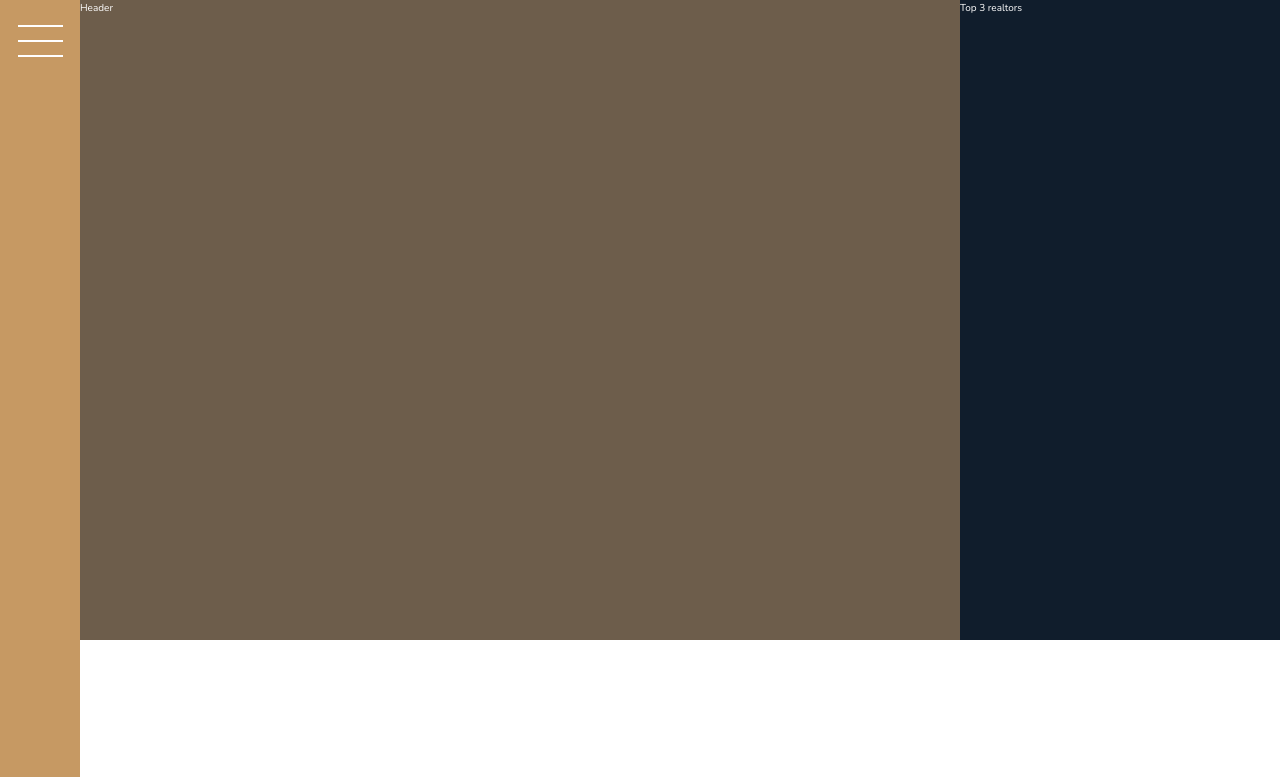
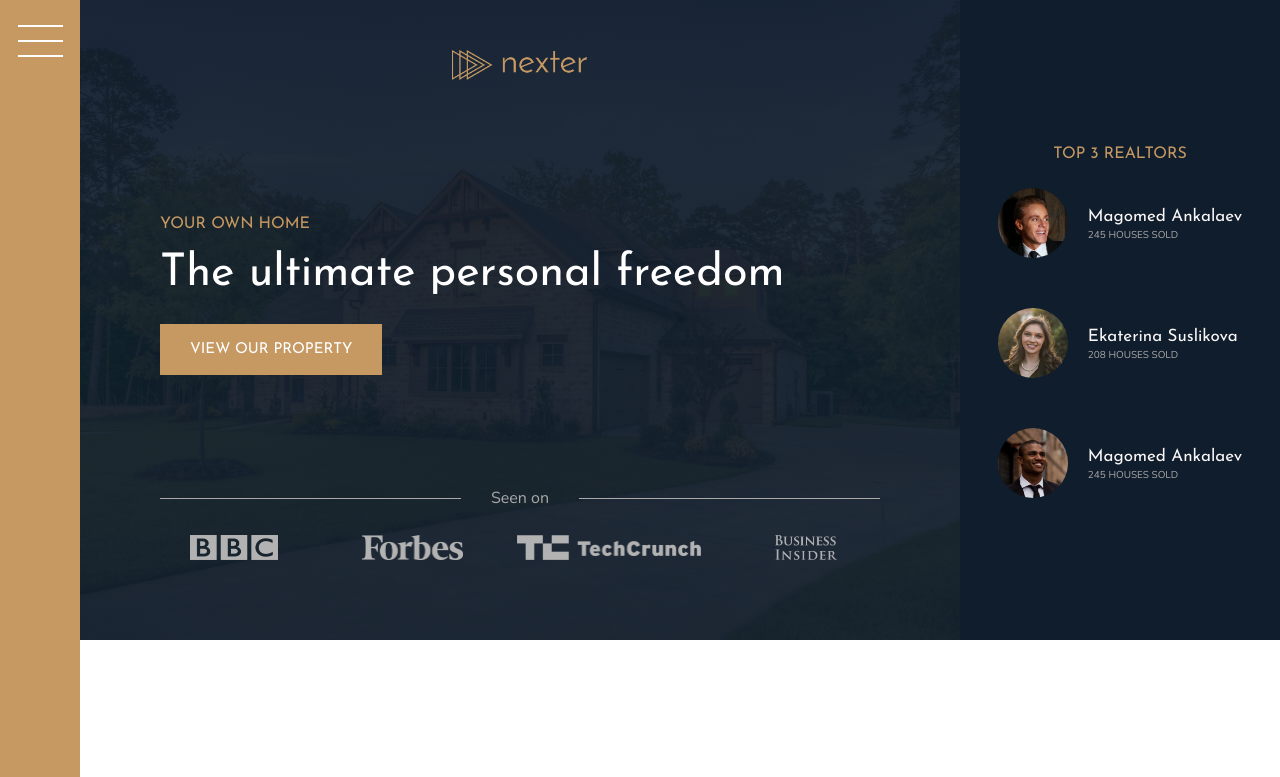
Before and after one commit to Vital99878/Grid, a website: page index.html in a window 1280 px wide. Shown: the top 777 px of the page. Drawn offline with nearby package versions, Linux system fonts and the light colour scheme.

Commit message:
header. all components is ready

```diff
--- a/index.html
+++ b/index.html
@@ -19,11 +19,39 @@
 </div>
 
 <header class="header">
-    Header
+    <img src="img/logo.png" alt="logo" class="header__logo">
+    <h3 class="heading-3">Your own home</h3>
+    <h1 class="heading-1">The ultimate personal freedom</h1>
+    <button class="btn header__btn">View our property</button>
+    <div class="header__seenon-text">Seen on</div>
+    <div class="header__seenon-logos">
+        <img src="img/logo-bbc.png " alt="seen on logo 1">
+        <img src="img/logo-forbes.png " alt="seen on logo 2">
+        <img src="img/logo-techcrunch.png" alt="seen on logo 3">
+        <img src="img/logo-bi.png" alt="seen on logo 4">
+    </div>
 </header>
 
 <div class="realtors">
-    Top 3 realtors
+    <h3 class="heading-3">Top 3 Realtors</h3>
+    <div class="realtors__list">
+        <img src="img/realtor-1.jpeg" alt="realtor 1" class="realtors__img">
+        <div class="realtors__details">
+            <h4 class="heading-4 heading-4--light">Magomed Ankalaev</h4>
+            <p class="realtors__sold">245 houses sold</p>
+        </div>
+        <img src="img/realtor-2.jpeg" alt="realtor 2" class="realtors__img">
+        <div class="realtors__details">
+            <h4 class="heading-4 heading-4--light">Ekaterina Suslikova</h4>
+            <p class="realtors__sold">208 houses sold</p>
+        </div>
+        <img src="img/realtor-3.jpeg" alt="realtor 3" class="realtors__img">
+        <div class="realtors__details">
+            <h4 class="heading-4 heading-4--light">Magomed Ankalaev</h4>
+            <p class="realtors__sold">245 houses sold</p>
+        </div>
+    </div>
+
 </div>
 
 <section class="features">
@@ -348,7 +376,8 @@
         <li class="nav__item"><a href="" class="nav__link">Submit your property</a></li>
         <li class="nav__item"><a href="" class="nav__link">Come work with us</a></li>
     </ul>
-    <p class="copyright">&copy;Copyright 2017 by Jonas Schmedtmann. Feel free to use this project for your own purposes.</p>
+    <p class="copyright">&copy;Copyright 2017 by Jonas Schmedtmann. Feel free to use this project for your own
+        purposes.</p>
 </section>
 
 
--- a/sass/_header.scss
+++ b/sass/_header.scss
@@ -2,4 +2,57 @@
     color: white;
     background-color: $color-grey-dark-2;
     grid-column: full-start/col-end 6;
+
+    background-image: linear-gradient(rgba($color-secondary, .93), rgba($color-secondary, .93)), url(../img/hero.jpeg);
+    background-size: cover;
+    background-position: center;
+
+    display: grid;
+    grid-template-rows: 1fr min-content 6rem 1fr;
+    grid-row-gap: 1.35rem;
+    justify-content: center;
+
+    padding: 5rem 8rem 8rem 8rem;
+
+
+    &__logo {
+        height: 3rem;
+        justify-self: center;
+    }
+
+    &__btn {
+        align-self: start;
+        justify-self: start;
+    }
+
+    &__seenon-text {
+        display: grid;
+        grid-template-columns: 1fr max-content 1fr;
+        grid-column-gap: 3rem;
+        align-items: center;
+        margin-bottom: 1rem;
+        font-size: 1.6rem;
+        color:$color-grey-light-2;
+
+        &::before,
+        &::after {
+            content: "";
+            height: 1px;
+
+            display: block;
+            background-color: currentColor;
+        }
+    }
+
+    &__seenon-logos {
+        display: grid;
+        grid-template-columns: repeat(4, 1fr);
+        grid-column-gap: 3rem;
+        justify-items: center;
+
+        img {
+            height: 2.5rem;
+            filter: brightness(70%);
+        }
+    }
 }
--- a/sass/_realtors.scss
+++ b/sass/_realtors.scss
@@ -2,4 +2,31 @@
     color: white;
     background-color: $color-secondary;
     grid-column: col-start 7/ full-end;
+    padding: 3rem;
+
+    display: grid;
+    align-content: center;
+    justify-content: center;
+    justify-items: center;
+    grid-row-gap: 2rem;
+
+    &__list {
+        display: grid;
+        grid-template-columns: min-content max-content;
+        grid-column-gap: 2rem;
+        grid-row-gap: 5rem;
+        align-items: center;
+    }
+
+    &__img {
+        width: 7rem;
+        border-radius: 50%;
+        display: block;
+    }
+
+    &__sold {
+        text-transform: uppercase;
+        color: $color-grey-light-2;
+        margin-top: -3px;
+    }
 }
--- a/sass/_typography.scss
+++ b/sass/_typography.scss
@@ -5,6 +5,11 @@
 
 .heading-1 {
     @extend %heading;
+    font-size: 4.5rem;
+    colot: $color-grey-light-1;
+    line-height: 1;
+    display: block;
+
 }
 
 .heading-2 {
```
Also changed, not shown: css/style.css.
